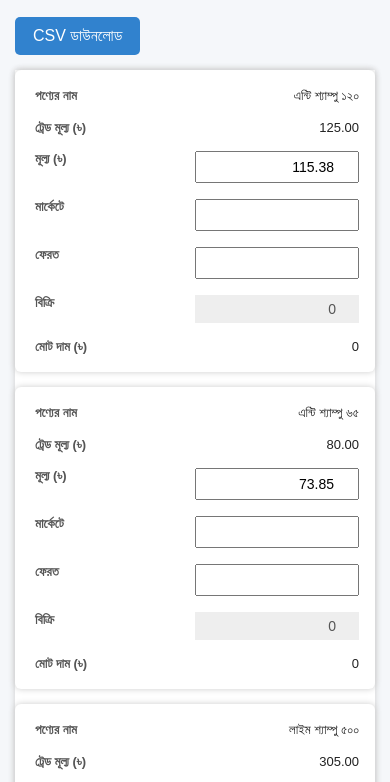
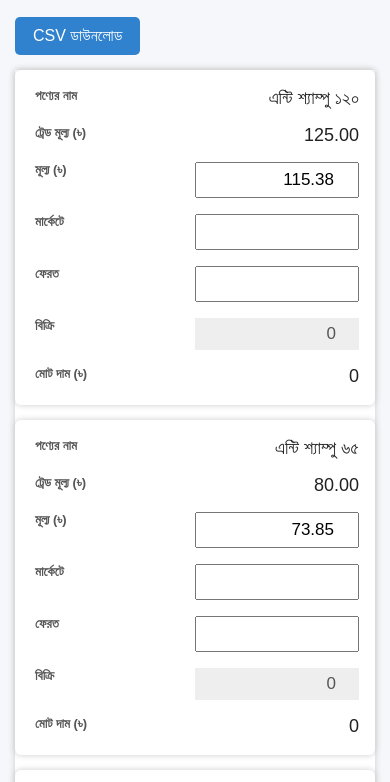
Before and after one commit to NafiulMiraj/AkibTradersSalesApp, a plain HTML site: page index.html in a window 390 px wide. Shown: the part 58-840 px from the top of the page. Drawn offline with Linux system fonts and the light colour scheme.

Commit message:
updated front

```diff
--- a/css/style.css
+++ b/css/style.css
@@ -95,7 +95,7 @@ footer {
     text-align: right;
     padding-left: 50%;
     position: relative;
-    font-size: 13px;
+    font-size: 18px;
   }
   td::before {
     content: attr(data-label);
@@ -110,7 +110,7 @@ footer {
   }
   input[type=number] {
     width: 100%;
-    font-size: 14px;
+    font-size: 17px;
     padding: 6px 8px;
     box-sizing: border-box;
   }
```
